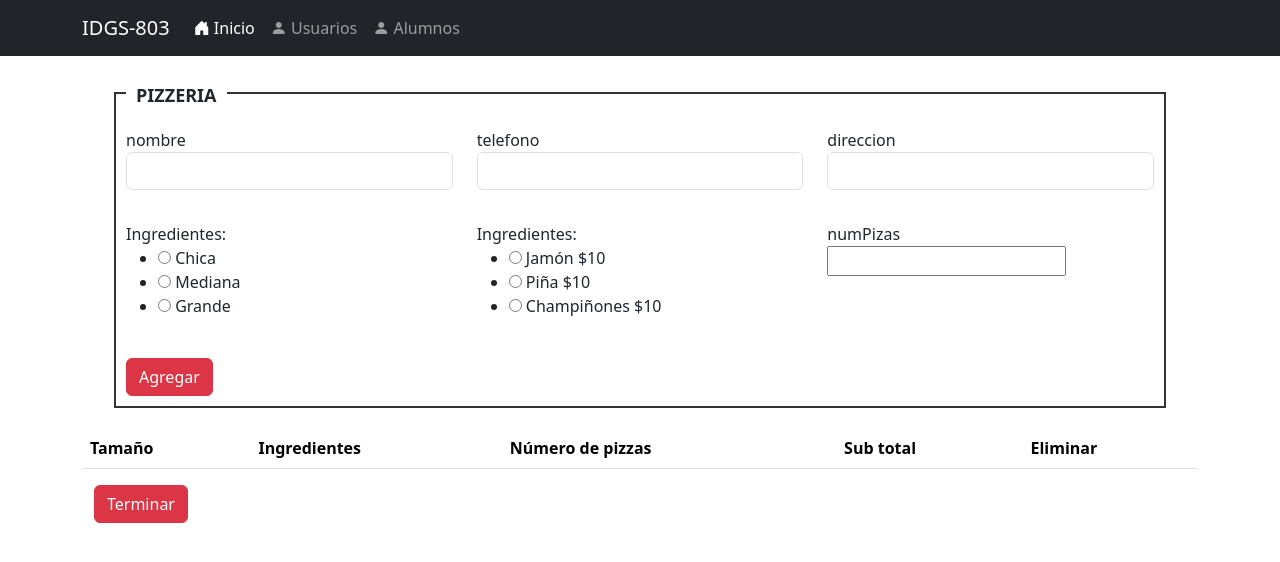
After one commit to IDGS-803-21000035/Practicas_BD_IDGS803, a Flask app: page /pizza in a window 1280 px wide. The commit adds this page. Shown: the top 562 px of the page. Run offline with Flask 3, Linux system fonts and the light colour scheme; lists and menus that the app fills with data are empty; some libraries are stand-ins or nearby versions.

Commit message:
pizzeria

```diff
--- a/config.py
+++ b/config.py
@@ -11,5 +11,5 @@ class Config(object):
 
 class DevelopmentConfig(Config):
     DEBUG = True
-    SQLALCHEMY_DATABASE_URI = 'mysql+pymysql://Maria:Mariabd@127.0.0.1/prueba'
+    SQLALCHEMY_DATABASE_URI = 'mysql+pymysql://Maria:Mariabd@127.0.0.1/pizza'
     SQLALCHEMY_TRACK_MODIFICATIONS = False
--- a/forms.py
+++ b/forms.py
@@ -1,9 +1,10 @@
 from wtforms import Form
-from wtforms import StringField, SelectField, RadioField, EmailField, IntegerField
+from wtforms import StringField, SelectField, RadioField, EmailField, IntegerField, BooleanField
 #esta clase sirve para las validaciones
 from wtforms import validators
 
 class EmpleadoForms(Form):
+    id = IntegerField('id')
     nombre = StringField('nombre',[
         validators.DataRequired(message = 'El campo es requerido'),
         validators.length(min=4, max=10, message='Ingresa nombre valido')
@@ -23,3 +24,28 @@ class EmpleadoForms(Form):
         validators.DataRequired(message = 'El campo es requerido'),
         validators.Email(message = 'Ingresa un correo valido')
     ])
+
+class PizzaForms(Form):
+    id = IntegerField('id')
+    nombre = StringField('nombre',[
+        validators.DataRequired(message = 'El campo es requerido'),
+        validators.length(min=4, max=10, message='Ingresa nombre valido')
+    ])
+    telefono = StringField('telefono',[
+        validators.DataRequired(message = 'El campo es requerido'),
+        validators.length(min=4, max=10, message='Ingresa un telefono valido')
+    ])
+    direccion = StringField('direccion',[
+        validators.DataRequired(message = 'El campo es requerido')
+    ])
+
+    tamanios = [('0', 'Chica'), ('1', 'Mediana'), ('2', 'Grande')]
+    tamanio = RadioField('Ingredientes: ', choices=tamanios)
+
+
+
+    opciones = [('0', 'Jamón $10'), ('1', 'Piña $10'), ('2', 'Champiñones $10')]
+    intredientes = RadioField('Ingredientes: ', choices=opciones)
+
+
+    numPizas = IntegerField('numPizas')
--- a/main.py
+++ b/main.py
@@ -20,6 +20,19 @@ csrf = CSRFProtect()
 def page_not_found(e):
     return render_template('404.html'), 404
 
+@app.route("/pizza", methods=["GET", "POST"])
+def piza():
+    pizz_form = forms.PizzaForms(request.form)
+    return render_template("pizzeria.html", form = pizz_form)
+
+@app.route("/cliente", methods=["GET", "POST"])
+def venta():
+    pizz_form = forms.PizzaForms(request.form)
+    if request.method == "POST":
+        pass
+
+        return render_template("pizzeria.html", form = pizz_form)
+
 
 
 @app.route("/index", methods=["GET", "POST"])
@@ -40,6 +53,51 @@ def index():
 
     return render_template("index.html", form = empl_form)
 
+@app.route('/eliminar', methods=["GET","POST"])
+def eliminar():
+    empl_form = forms.EmpleadoForms(request.form)
+    if request.method=="GET":
+        id = request.args.get('id')
+        emp1 = db.session.query(Empleados).filter(Empleados.id==id).first()
+        empl_form.id.data=request.args.get('id')
+        empl_form.nombre.data=emp1.nombre
+        empl_form.correo.data=emp1.correo
+        empl_form.telefono.data=emp1.telefono
+        empl_form.direccion.data=emp1.direccion
+        empl_form.sueldo.data=emp1.sueldo
+    if request.method=="POST":
+        id = empl_form.id.data
+        emp = Empleados.query.get(id)
+        db.session.delete(emp)
+        db.session.commit()
+        return redirect('ABC')
+    return render_template('eliminar.html', form= empl_form)
+
+@app.route('/modificar', methods=["GET","POST"])
+def modificar():
+    empl_form = forms.EmpleadoForms(request.form)
+    if request.method=="GET":
+        id = request.args.get('id')
+        emp1 = db.session.query(Empleados).filter(Empleados.id==id).first()
+        empl_form.id.data=request.args.get('id')
+        empl_form.nombre.data=emp1.nombre
+        empl_form.correo.data=emp1.correo
+        empl_form.telefono.data=emp1.telefono
+        empl_form.direccion.data=emp1.direccion
+        empl_form.sueldo.data=emp1.sueldo
+    if request.method=="POST":
+        id = empl_form.id.data
+        emp = db.session.query(Empleados).filter(Empleados.id==id).first()
+        emp.nombre = empl_form.nombre.data
+        emp.correo = empl_form.correo.data
+        emp.telefono = empl_form.telefono.data
+        emp.direccion = empl_form.direccion.data
+        emp.sueldo = empl_form.sueldo.data
+        db.session.add(emp)
+        db.session.commit()
+        return redirect('ABC')
+    return render_template('modificar.html', form = empl_form)
+
 @app.route("/ABC", methods = ["GET","POST"])
 def ABC_Completo():
     empl_form = forms.EmpleadoForms(request.form)
--- a/templates/ABC_Completo.html
+++ b/templates/ABC_Completo.html
@@ -30,8 +30,8 @@
                     <td>{{emp.telefono}} </td>
                     <td>{{emp.direccion}} </td>
                     <td>{{emp.sueldo}} </td>
-                    <td><a href="eliminar.html?id={{emp.id}}" class="btn btn-danger">Eliminar</a></td>
-                    <td><a href="modificar.html?id={{emp.id}}" class="btn btn-warning">Modificar</a></td>
+                    <td><a href="eliminar?id={{emp.id}}" class="btn btn-danger">Eliminar</a></td>
+                    <td><a href="modificar?id={{emp.id}}" class="btn btn-warning">Modificar</a></td>
 
                 </tr>
                 {%endfor%}
--- a/templates/layout.html
+++ b/templates/layout.html
@@ -5,63 +5,59 @@
     <meta name="viewport" content="width=device-width, initial-scale=1.0">
     <title>Document</title>
 
+    <link href="https://cdn.jsdelivr.net/npm/bootstrap@5.3.2/dist/css/bootstrap.min.css" rel="stylesheet">
+    <link href="https://cdn.jsdelivr.net/npm/bootstrap-icons/font/bootstrap-icons.css" rel="stylesheet">
 
-    <link rel="stylesheet" href="../static/bootstrap/css/bootstrap.min.css">
     <style>
-        body{
-            padding-top: 60px;
+        body {
+            padding-top: 4.5rem; /* Ajuste del padding para la barra de navegación */
         }
 
-        .tr-head{background: #dff0d8;}
+        .tr-head {
+            background: #dff0d8;
+        }
     </style>
-    <link href="../static/bootstrap/css/bootstrap-responsive.min.css" rel="stylesheet">
+
 </head>
 <body>
 
-    <div class="navbar navbar navbar-inverse navbar-fixed-top">
-        <div class="navbar-inner">
-            <div class="container">
-                <a class="brand" href="">
-                    IDGS-803
-                </a>
-                <ul class="nav">
-                    <li class="active">
-                        <a href="">
-                            <i class="icon-home icon-white"></i>
-                            Inicio
+    <nav class="navbar navbar-expand-lg navbar-dark bg-dark fixed-top"> <!-- Clases de Bootstrap 5 para la barra de navegación -->
+        <div class="container">
+            <a class="navbar-brand" href="#"> <!-- Eliminado el atributo href vacío -->
+                IDGS-803
+            </a>
+            <button class="navbar-toggler" type="button" data-bs-toggle="collapse" data-bs-target="#navbarNav" aria-controls="navbarNav" aria-expanded="false" aria-label="Toggle navigation"> <!-- Botón de alternar para dispositivos pequeños -->
+                <span class="navbar-toggler-icon"></span>
+            </button>
+            <div class="collapse navbar-collapse" id="navbarNav">
+                <ul class="navbar-nav">
+                    <li class="nav-item">
+                        <a class="nav-link active" aria-current="page" href="#">
+                            <i class="bi bi-house-door-fill"></i> Inicio
                         </a>
                     </li>
-                    <li>
-                        <a href="">
-                            <i class="icon-user icon-white"></i>
-                            Usuarios
+                    <li class="nav-item">
+                        <a class="nav-link" href="#">
+                            <i class="bi bi-person-fill"></i> Usuarios
                         </a>
                     </li>
-                    <li>
-                        <a href="">
-                            <i class="icon-user icon-white"></i>
-                            Alumnos
+                    <li class="nav-item">
+                        <a class="nav-link" href="#">
+                            <i class="bi bi-person-fill"></i> Alumnos
                         </a>
                     </li>
                 </ul>
             </div>
         </div>
-    </div>
+    </nav>
 
     <div class="container">
-
-        {%with messages= get_flashed_messages()%}
-        {%if messages %}
-            {%for message in messages%}
-                <div class="alert alert-succes">
-                    {{message}}
-                </div>
-                {%endfor%}
-            {%endif%}
-        {%endwith%}
 
         {% block content %}
 
         {% endblock %}
+    </div>
+
+    <script src="https://cdn.jsdelivr.net/npm/bootstrap@5.3.2/dist/js/bootstrap.bundle.min.js"></script> <!-- Script de Bootstrap 5 -->
 </body>
 </html>
--- /dev/null
+++ b/templates/pizzeria.html
@@ -0,0 +1,121 @@
+{% extends 'layout.html' %}
+
+{% block content %}
+
+{%from "_macros.html" import render_field%}
+
+<div class="container">
+    <div class="row">
+        <div class="col-md-12">
+            <div class="contenedor">
+                <div class="titulo">PIZZERIA</div>
+                <form id="pizza-form" action="" method="POST"> <br>
+
+                    <div class="row">
+                        <div class="col">
+                            {{render_field(form.nombre, class="form-control")}}
+                            <br>
+                        </div>
+
+                        <div class="col">
+                            {{render_field(form.telefono, class="form-control")}}
+                            <br>
+                        </div>
+
+                        <div class="col">
+                            {{render_field(form.direccion, class="form-control")}}
+                            <br>
+                        </div>
+                    </div>
+
+                    <div class="row">
+                        <div class="col">
+                            {{render_field(form.tamanio, id="tamanio")}}
+                            <br>
+                        </div>
+
+                        <div class="col">
+                            {{render_field(form.intredientes, id="ingredientes")}}
+                            <br>
+                        </div>
+
+                        <div class="col">
+                            {{render_field(form.numPizas, id="numPizas")}}
+                            <br>
+                        </div>
+                    </div>
+
+                    <input type="submit" id="add" name="add"
+                    class="btn btn-danger" value="Agregar"/>
+                </form>
+            </div>
+        </div>
+    </div>
+
+
+        <div class="row">
+            <table id="pizza-table" class="table">
+                <thead>
+                    <tr>
+                        <th>Tamaño</th>
+                        <th>Ingredientes</th>
+                        <th>Número de pizzas</th>
+                        <th>Sub total</th>
+                        <th>Eliminar</th>
+                    </tr>
+                </thead>
+
+                <tbody>
+
+                </tbody>
+            </table>
+        </div>
+
+        <form name="registro" action="/comprar" id="eliminar" method="post">
+            <input type="hidden" name="csrf_token" value="{{csrf_token()}}"/>
+            <input type="submit" id="terminar" name="terminar" value="Terminar"
+            class="btn btn-danger"/>
+        </form>
+
+</div>
+
+<script>
+    document.getElementById("pizza-form").addEventListener("submit", function(event) {
+        event.preventDefault(); // Evita que se envíe el formulario
+
+        // Obtener los valores de la pizza seleccionada
+        var tamano = document.getElementById("tamanio").value;
+        var ingredientes = document.getElementById("ingredientes").value;
+        var numPizas = document.getElementById("numPizas").value;
+
+        // Crear una nueva fila para la tabla
+        var table = document.getElementById("pizza-table").getElementsByTagName("tbody")[0];
+        var newRow = table.insertRow();
+        var cell1 = newRow.insertCell(0);
+        var cell2 = newRow.insertCell(1);
+        var cell3 = newRow.insertCell(2);
+        cell1.innerHTML = tamano;
+        cell2.innerHTML = ingredientes;
+        cell3.innerHTML = numPizas;
+    });
+</script>
+
+    <style>
+        .contenedor {
+            border: 2px solid #333;
+            padding: 10px;
+            margin: 20px;
+            position: relative;
+        }
+
+        .titulo {
+            font-size: 18px;
+            font-weight: bold;
+            position: absolute;
+            top: -12px;
+            background-color: white;
+            padding: 0 10px;
+        }
+    </style>
+
+{% endblock %}
```
Also changed, not shown: models.py (+31 -0 lines), templates/eliminar.html (added, +52 -0 lines), templates/modificar.html (added, +52 -0 lines).
